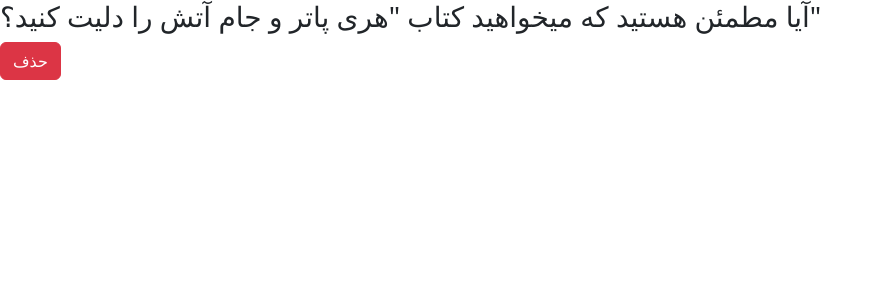
After one commit to hesamhme/bookstore-test, a Django app: page /books/4/delete/ in a window 1280 px wide. The commit adds this page. Shown: the top 300 px of the page, without its empty margins (0-883 px from the left). Run offline with Django 4.2, Linux system fonts and the light colour scheme; data comes from the database, SQL or seed files in the repository; both versions use the stored data as it was after the commit.

Commit message:
delete view and html file fore delete view created

```diff
--- a/books/templates/books/booklist.html
+++ b/books/templates/books/booklist.html
@@ -8,7 +8,9 @@
         <a href="{% url 'book_detail' book.id %}">  <h1>{{ book.title }}</h1>  </a>
         <H3>{{ book.author }}</H3>
         <h5>{{ book.price }}</h5>
+        <a href="{% url 'book_detail' book.id %}"><button type="button" class="btn btn-dark" >جزییات</button></a>
         <br>
+        <h3>________________________________________________</h3>
 
     {% endfor %}
 
--- /dev/null
+++ b/books/templates/books/delete.html
@@ -0,0 +1,14 @@
+{% extends '_base.html' %}
+{% block title %}
+ حذف کتاب  {{ books.title }}
+{% endblock %}
+{% block content %}
+    <form action="" method="post">
+        {% csrf_token %}
+        <h3>
+              آیا مطمئن هستید که میخواهید کتاب "{{ books.title }}   را دلیت کنید؟"
+        </h3>
+        <button type="submit" class="btn btn-danger">حذف</button>
+
+    </form>
+{% endblock %}
--- a/books/templates/books/detalview.html
+++ b/books/templates/books/detalview.html
@@ -10,4 +10,5 @@
     <p>{{ books.description }}</p>
     <h4>price {{ books.price }}$</h4>
     <a href="{% url 'book_list' %}">لیست همه کتابها</a>
+    <a href="{% url 'book_delete'  books.id%}"><button type="button" class="btn btn-danger">حذف کتاب</button></a>
 {% endblock %}
--- a/books/urls.py
+++ b/books/urls.py
@@ -5,7 +5,7 @@
 urlpatterns = [
         path('', views.BookList.as_view(), name='book_list'),
         path('<int:pk>/detail/', views.BookDetail.as_view(), name='book_detail'),
-        # path('<int:pk>/delete/', views.BookDelete.as_view(), name='book_delete'),
+        path('<int:pk>/delete/', views.BookDelete.as_view(), name='book_delete'),
         # path('<int:pk>/update/', views.BookUpdate.as_view(), name='book_Update'),
 
 
--- a/books/views.py
+++ b/books/views.py
@@ -1,5 +1,5 @@
-from django.shortcuts import render
 from django.views import generic
+from django.urls import reverse_lazy
 from .models import Books
 
 
@@ -12,3 +12,9 @@
 class BookDetail(generic.DetailView):
     template_name = 'books/detalview.html'
     model = Books
+
+
+class BookDelete(generic.DeleteView):
+    model = Books
+    template_name = 'books/delete.html'
+    success_url = reverse_lazy('book_list')
```
Also changed, not shown: db.sqlite3.
